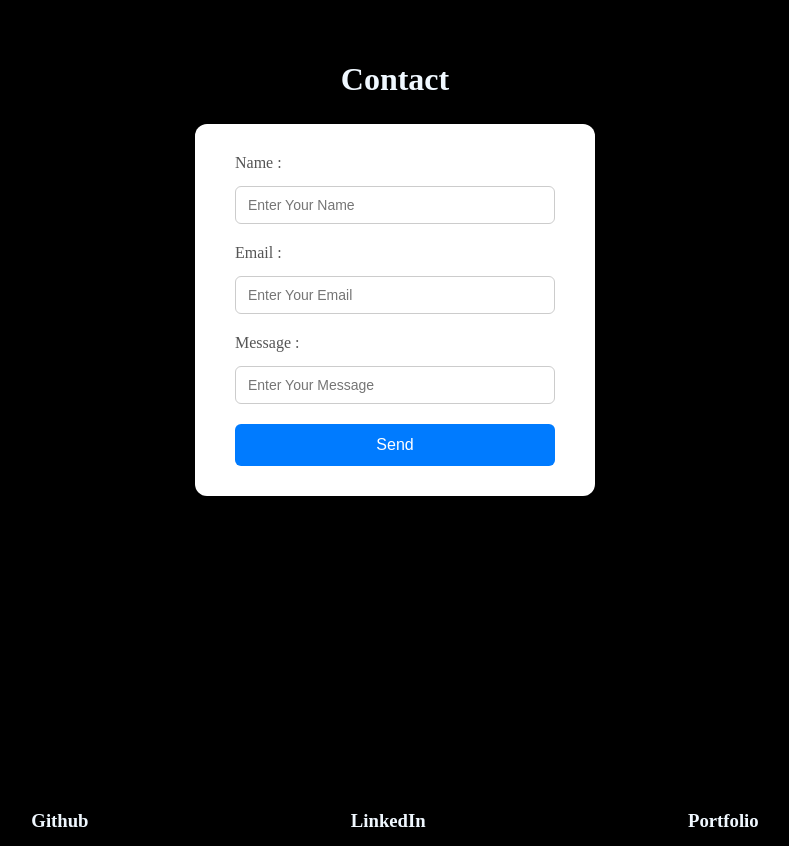
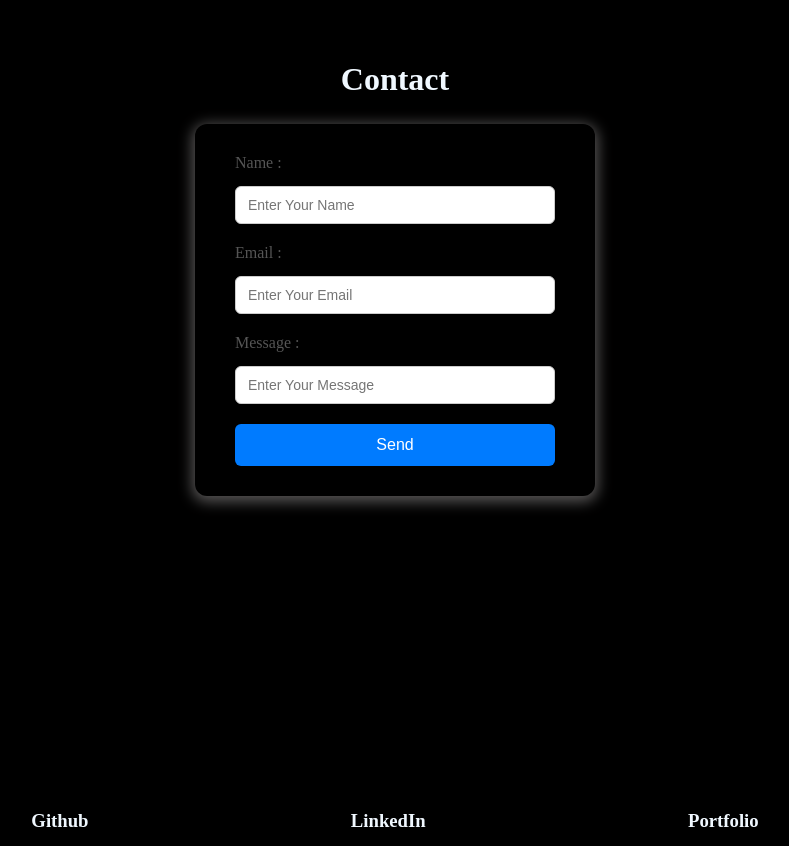
Before and after one commit to Paramesh-Kumar-2004/VP_Portfolio-2, a React (Create React App) app: page / in a window 1280 px wide. Shown: the part 4220-5066 px from the top of the page, without its empty margins (245-1034 px from the left). Built offline with nearby package versions, Linux system fonts and the light colour scheme.

Commit message:
Updating The Feedback Component

```diff
--- a/src/Styles/App.css
+++ b/src/Styles/App.css
@@ -10,7 +10,7 @@
     color: aliceblue;
 }
 
-#Title{
+#Title {
     padding: 65px 65px 0px 65px;
     /* background: skyblue; */
     justify-self: center;
--- a/src/Styles/Contact.css
+++ b/src/Styles/Contact.css
@@ -5,11 +5,11 @@
 
 #form {
     margin-top: 26px;
-    background-color: #fff;
+    /* background-color: #fff; */
     justify-self: center;
     padding: 30px 40px;
     border-radius: 12px;
-    box-shadow: 0 8px 20px rgba(0, 0, 0, 0.1);
+    box-shadow: 0px 3px 14px 3px rgba(214, 211, 211, 0.4);
     width: 100%;
     max-width: 400px;
     box-sizing: border-box;
```
